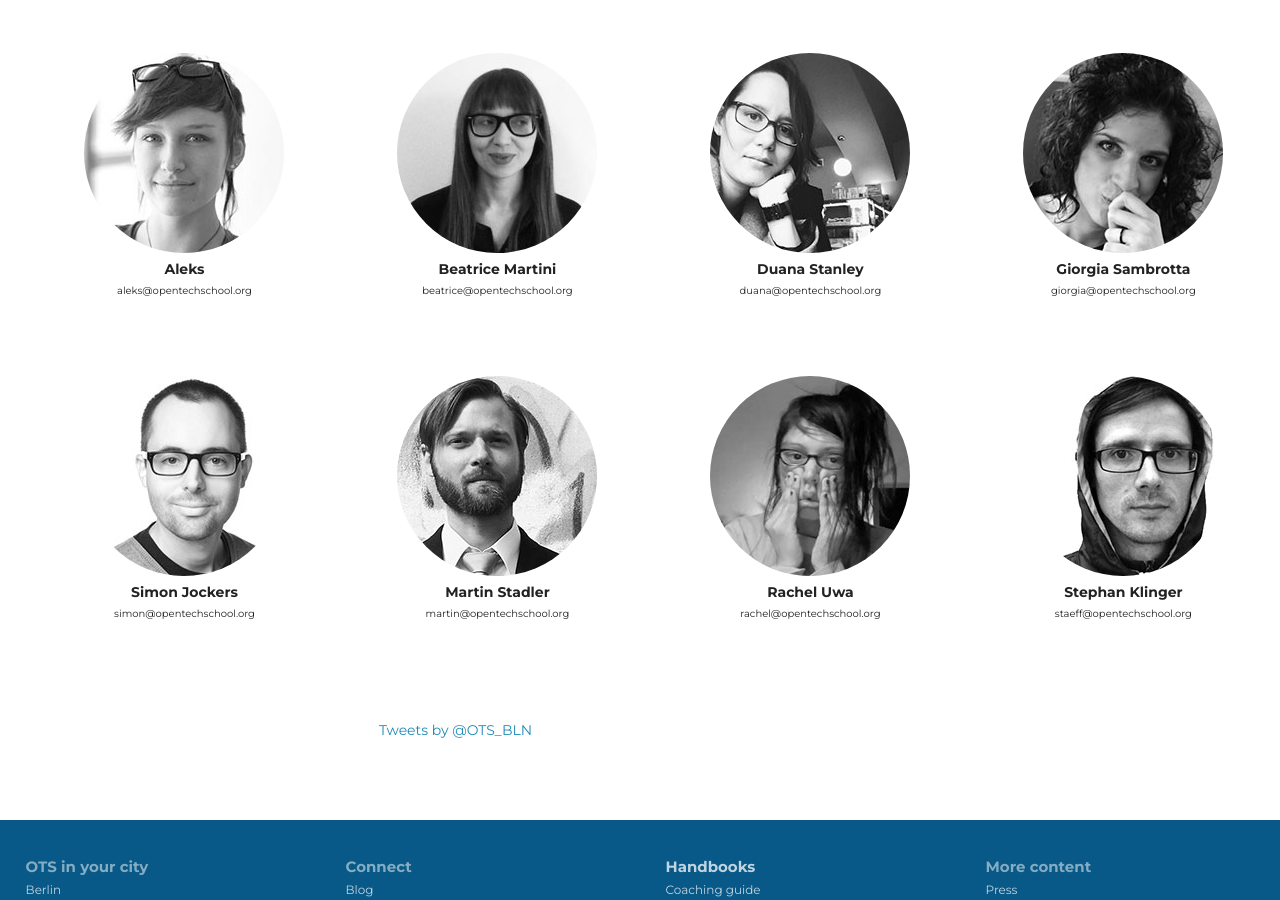
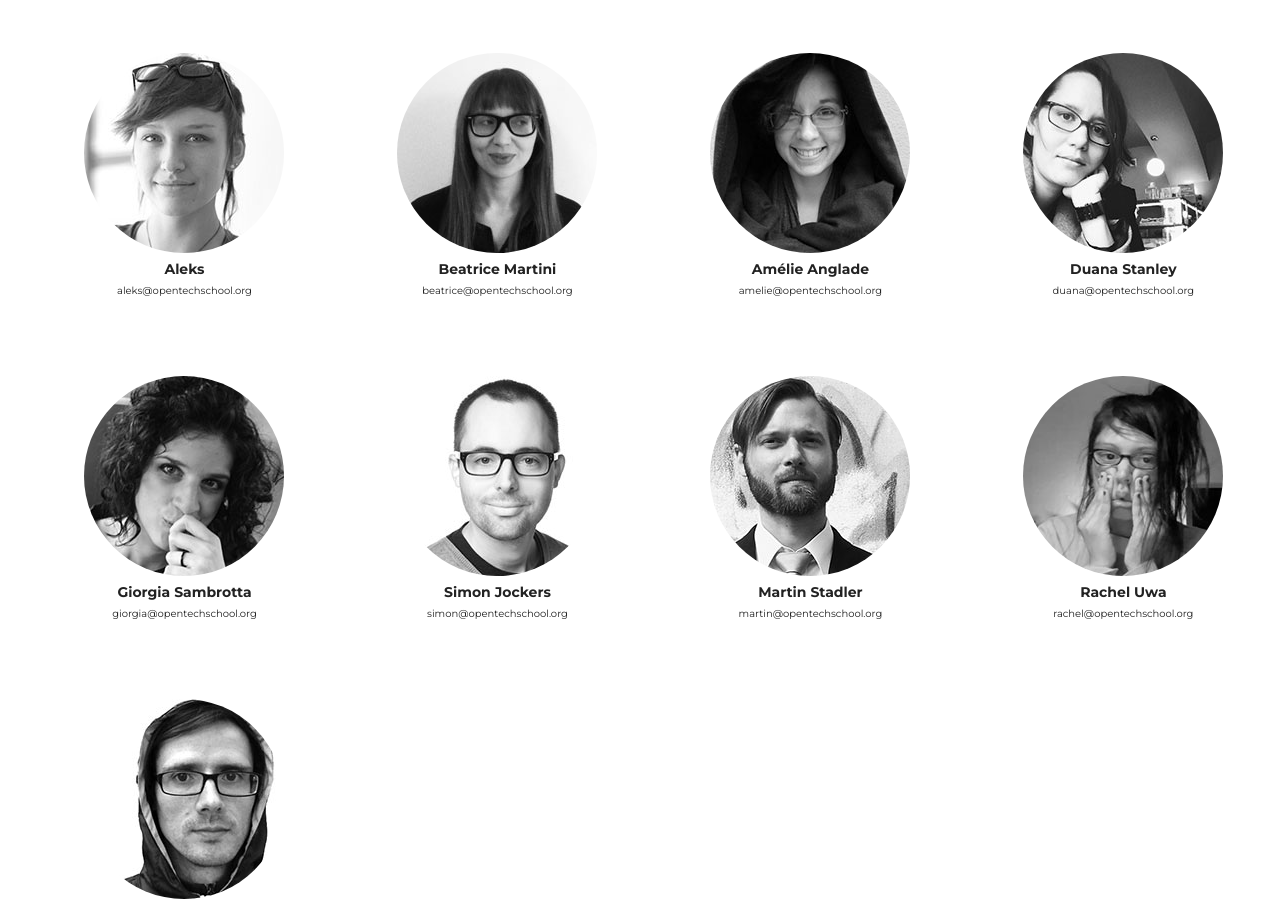
Before and after one commit to OpenTechSchool/www.opentechschool.org, a Jekyll site: the page built from berlin/index.md, in a window 1280 px wide and 900 px high, scrolled down 1084 px. Built offline with Jekyll 4.4.1, drawn with Linux system fonts in a browser that asks for light colours; nearby versions of some CDN libraries; comment, search, counter and statistics services are not loaded.

Commit message:
adding amelie to ots berlin

```diff
--- a/berlin/index.md
+++ b/berlin/index.md
@@ -26,6 +26,11 @@
     <p>beatrice@opentechschool.org</p>
   </li>
 
+  <li class="member">
+    <img src="/images/team/amelie.jpg">
+    <h3>Amélie Anglade</h3>
+    <p>amelie@opentechschool.org</p>
+  </li>
 
   <li class="member">
     <img src="/images/team/duana.jpg">
```
